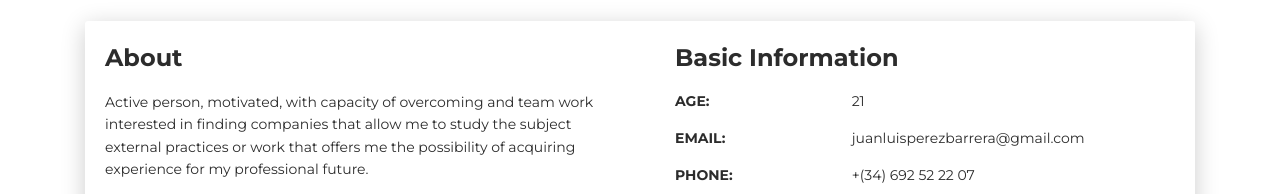
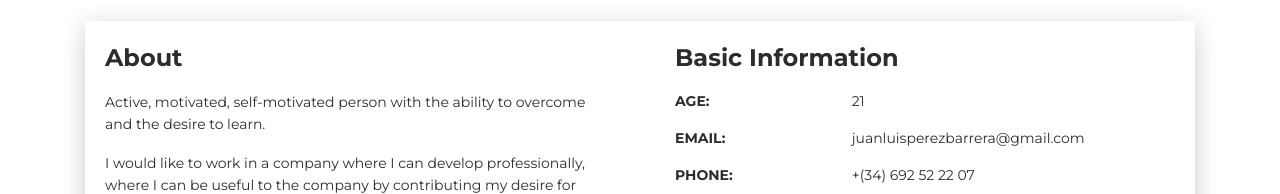
Before and after one commit to juanluisperez1/CV, a plain HTML site: page index.html in a window 1280 px wide. Shown: the part 599-793 px from the top of the page. Drawn offline with Linux system fonts and the light colour scheme.

Commit message:
updating cv

```diff
--- a/index.html
+++ b/index.html
@@ -66,7 +66,7 @@
         <div class="col-lg-6 col-md-12">
           <div class="card-body">
             <div class="h4 mt-0 title">About</div>
-            <p>Active person, motivated, with capacity of overcoming and team work interested in finding companies that allow me to study the subject external practices or work that offers me the possibility of acquiring experience for my professional future.</p>
+            <p>Active, motivated, self-motivated person with the ability to overcome and the desire to learn.</p>
             <p>I would like to work in a company where I can develop professionally, where I can be useful to the company by contributing my desire for continuous improvement, my ability to adapt and learn.</p>
             <p>Driving licence B, A2. </p><p>Own vehicle.</p>
             <p>Availability to travel.</p>
@@ -690,7 +690,6 @@
             <p class="category">University of Seville</p>
             <p>Computer Engineering - Software Engineering, at the ETSII (Escuela Técnica Superior de Ingeniería Informática) University of Seville.
 
-              Of a total of 240 credits I have passed, 222 credits, in the absence of the External Practices and the Final Degree Work.
 
               Honorary registration in the subject "Software Engineering and Professional Practice", with <a target="_blank" href="https://www.pointbar.site/"> Pointbar.</a> </p>
           </div>
```
